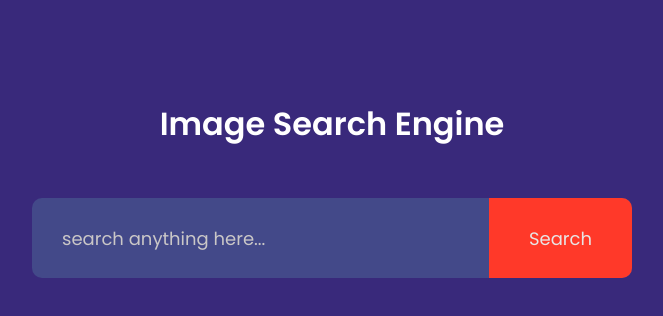
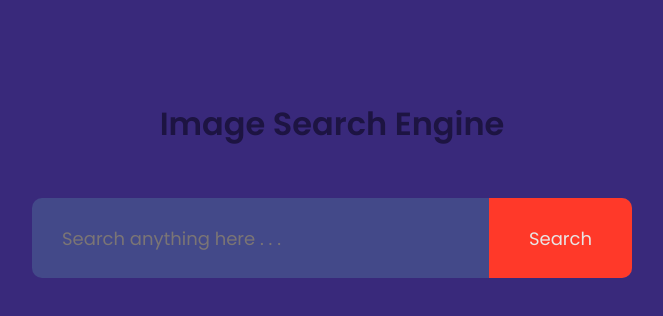
Before and after one commit to Aditi-Pathak01/image-search-engine, a plain HTML site: page index.html in a window 1280 px wide. Shown: the whole page, without its empty margins (308-971 px from the left). Drawn offline with Linux system fonts and the light colour scheme.

Commit message:
add final commit

```diff
--- a/index.html
+++ b/index.html
@@ -17,7 +17,7 @@
       <input
         type="text"
         id="search-box"
-        placeholder="search anything here..."
+        placeholder="Search anything here . . ."
       />
       <button>Search</button>
     </form>
--- a/style.css
+++ b/style.css
@@ -14,8 +14,8 @@ body {
 h1 {
   text-align: center;
   margin: 100px auto 50px;
-  color: white;
   font-weight: 600;
+  color: #1d1442;
 }
 #search-form {
   max-width: 90%;
@@ -42,7 +42,7 @@ h1 {
 }
 #search-box::placeholder {
   font-size: 18px;
-  color: #cac7c7;
+  color: rgb(123, 117, 117);
 }
 #search-form button {
   padding: 0 40px;
```
